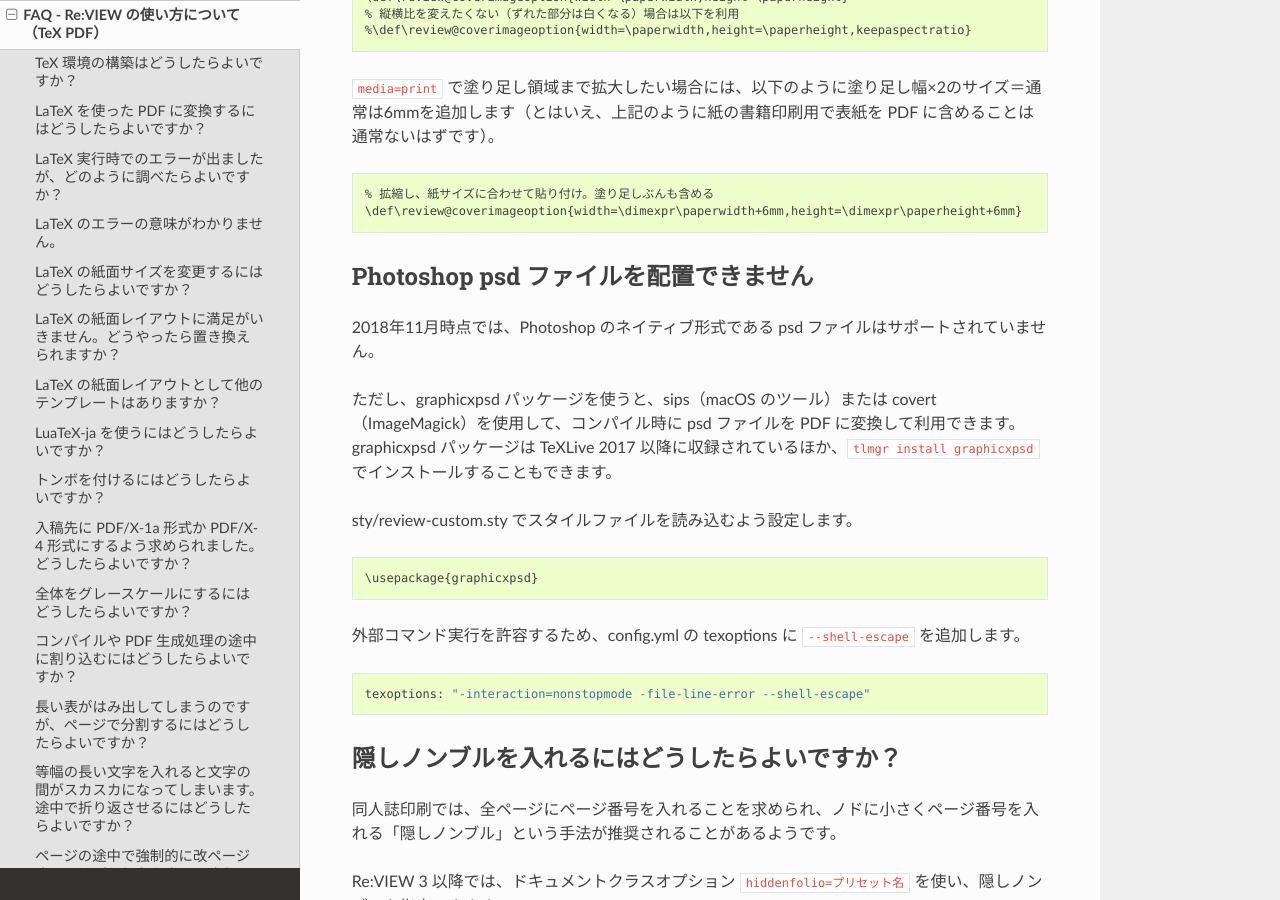
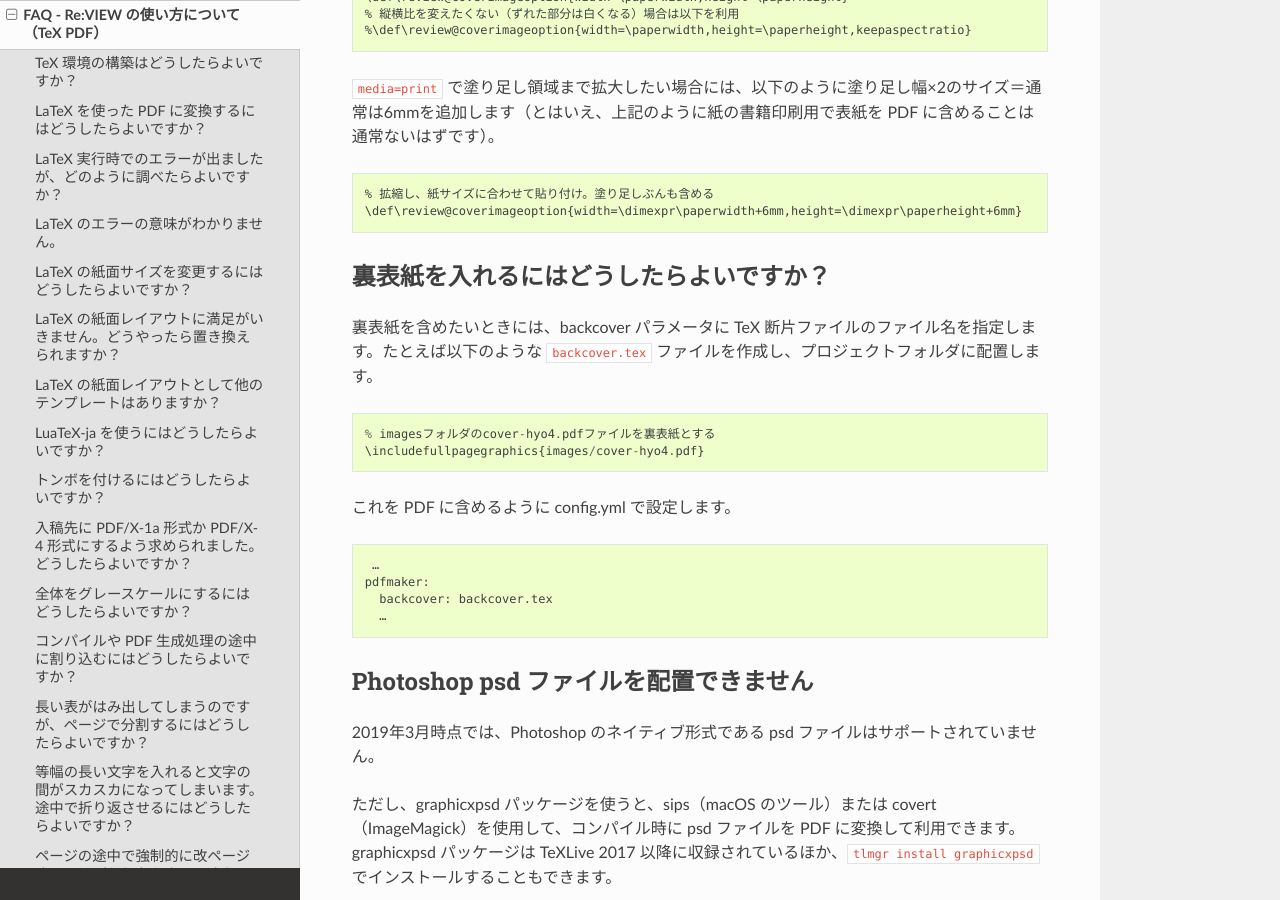
Before and after one commit to reviewml/reviewknowledge-ja, a Sphinx documentation site: the page built from docs/faq/faq-tex.md, in a window 1280 px wide and 900 px high, scrolled down 10287 px. Built offline with Sphinx 7.4.7 and the Read the Docs theme 2.0.0, drawn with Linux system fonts in a browser that asks for light colours.

Commit message:
裏表紙

````diff
--- a/docs/faq/faq-tex.md
+++ b/docs/faq/faq-tex.md
@@ -382,9 +382,27 @@ texdocumentclass パラメータで review-jsbook (デフォルト) または re
 \def\review@coverimageoption{width=\dimexpr\paperwidth+6mm,height=\dimexpr\paperheight+6mm}
 ```
 
+## 裏表紙を入れるにはどうしたらよいですか？
+
+裏表紙を含めたいときには、backcover パラメータに TeX 断片ファイルのファイル名を指定します。たとえば以下のような `backcover.tex` ファイルを作成し、プロジェクトフォルダに配置します。
+
+```
+% imagesフォルダのcover-hyo4.pdfファイルを裏表紙とする
+\includefullpagegraphics{images/cover-hyo4.pdf}
+```
+
+これを PDF に含めるように config.yml で設定します。
+
+```
+ …
+pdfmaker:
+  backcover: backcover.tex
+  …
+```
+
 ## Photoshop psd ファイルを配置できません
 
-2018年11月時点では、Photoshop のネイティブ形式である psd ファイルはサポートされていません。
+2019年3月時点では、Photoshop のネイティブ形式である psd ファイルはサポートされていません。
 
 ただし、graphicxpsd パッケージを使うと、sips（macOS のツール）または covert（ImageMagick）を使用して、コンパイル時に psd ファイルを PDF に変換して利用できます。graphicxpsd パッケージは TeXLive 2017 以降に収録されているほか、`tlmgr install graphicxpsd` でインストールすることもできます。
 
````
